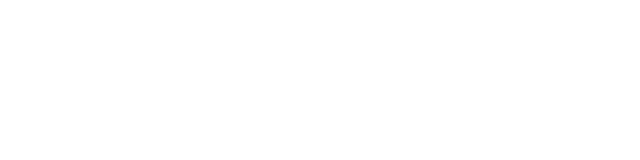
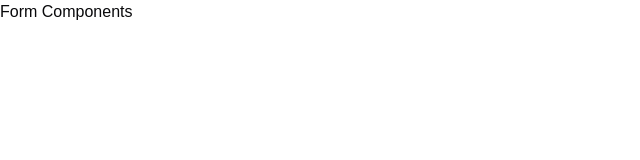
Before and after one commit to Moniedelli/sistem-akademik, a Next.js app: page / in a window 1280 px wide. Shown: the top 160 px of the page, without its empty margins (0-640 px from the left). Built offline with nearby package versions, Linux system fonts and the light colour scheme.

Commit message:
form components

```diff
--- a/src/components/base/form/sign-in/sign-in.form.tsx
+++ b/src/components/base/form/sign-in/sign-in.form.tsx
@@ -1,10 +1,15 @@
+"use client";
 import { SignInHOC } from "@/components/base/form/sign-in/sign-in.hoc";
 
 export const BaseSignInForm = () => {
 	/**
 	 * @todo - create ui
 	 */
-	return <div></div>;
+	return (
+		<div>
+			<h1>Form Components</h1>
+		</div>
+	);
 };
 
 export const SignInForm = SignInHOC(BaseSignInForm);
```
